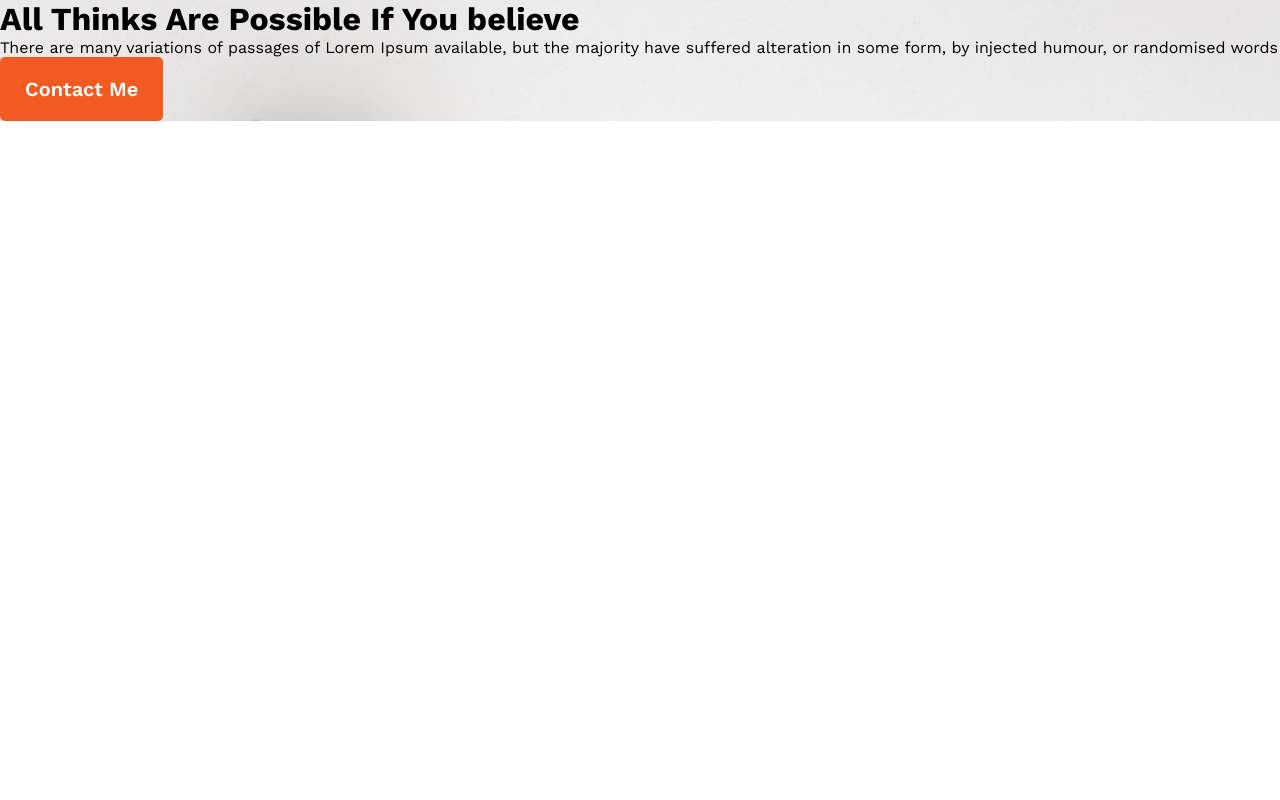
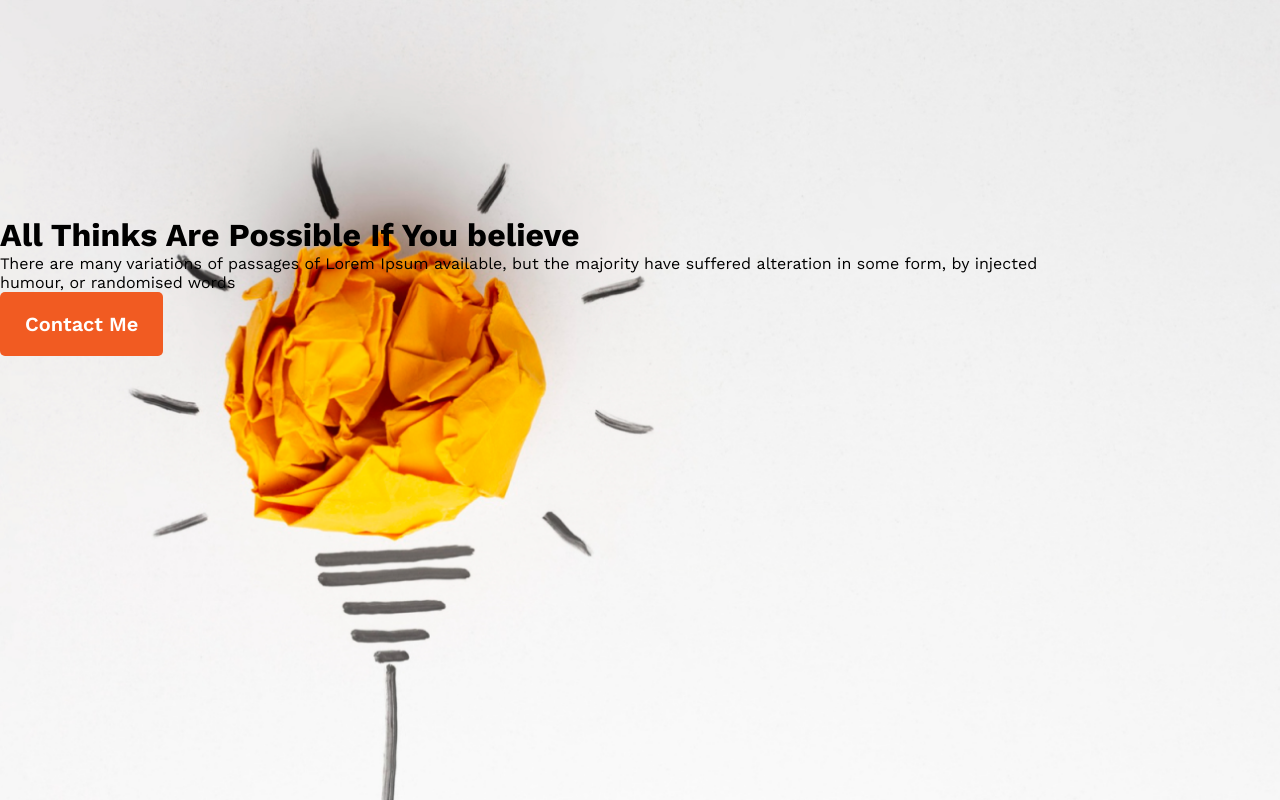
Before and after one commit to nabila-nuzhat/believe, a plain HTML site: page index.html in a window 1280 px wide. Drawn offline with nearby package versions, Linux system fonts and the light colour scheme.

Commit message:
uptodate add

```diff
--- a/css/style.css
+++ b/css/style.css
@@ -16,7 +16,13 @@ a{
 header{
     background-image: url('../images/banner/banner1.png');
     background-size: cover;
-    background-repeat: no-repeat;}
+    background-repeat: no-repeat;
+    min-height: 100vh;
+}
+
+.banner{
+    padding: 216px 230px 186px 0;
+}
 
 .btn-primary{
     font-size: 20px;
```
